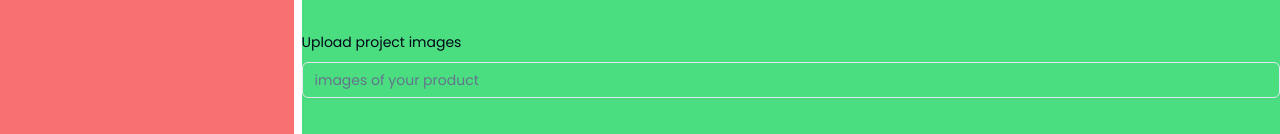
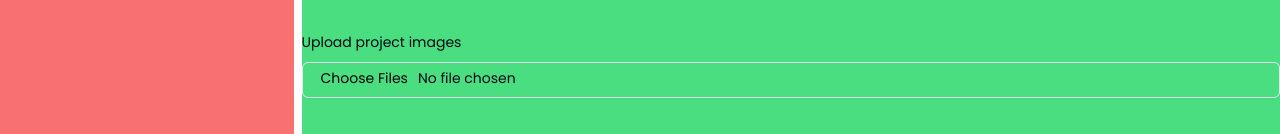
Before and after one commit to janaka4345/fashion-ecommerce, a Next.js app: page /account/sellerDashboard/createProduct in a window 1280 px wide. Shown: the part 210-344 px from the top of the page. Built offline with nearby package versions, Linux system fonts and the light colour scheme; no server answers; the database is empty.

Commit message:
feat:submitted zod object data as form data to backend server action.
 formdata type is necesary for File data to work

```diff
--- a/app/account/_components/CreateProduct.jsx
+++ b/app/account/_components/CreateProduct.jsx
@@ -36,11 +36,24 @@ export default function CreateProduct({ categories, session }) {
     },
   });
 
+  const fileRef = form.register("images");
+
   async function onSubmit(values) {
-    // Do something with the form values.
-    // ✅ This will be type-safe and validated.
-    // console.log(values);
-    await createAProduct({ values, session });
+    const data = new FormData();
+
+    for (const key in values) {
+      const value = values[key];
+      if (key != "images") {
+        data.append(key, value);
+      } else {
+        for (const key2 in value) {
+          const value2 = value[key2];
+          data.append(key2, value2);
+        }
+      }
+    }
+
+    await createAProduct({ data, session });
   }
   return (
     <Form {...form}>
@@ -79,7 +92,15 @@ export default function CreateProduct({ categories, session }) {
             <FormItem>
               <FormLabel>Upload project images</FormLabel>
               <FormControl>
-                <Input placeholder="images of your product" {...field} />
+                <Input
+                  type="file"
+                  multiple
+                  placeholder="images of your product"
+                  // onChange={(event) => {
+                  //   field.onChange(event.target?.files?.[0] ?? undefined);
+                  // }}
+                  {...fileRef}
+                />
               </FormControl>
 
               <FormMessage />
```
